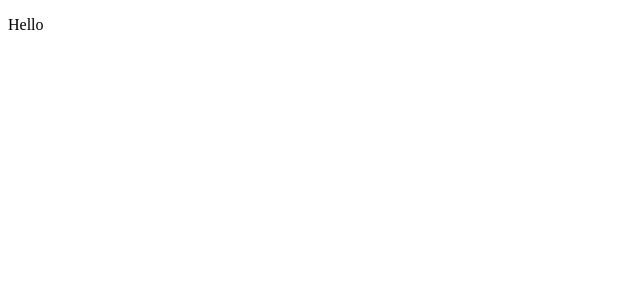
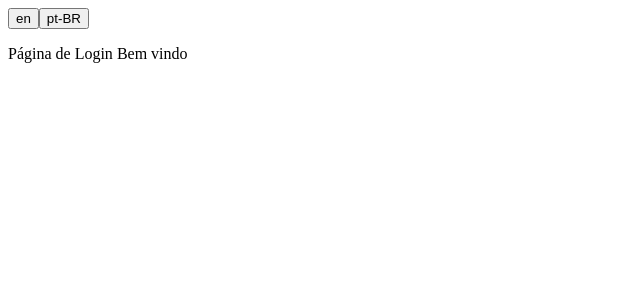
Before and after one commit to marinhomich/Template, a React (Vite) app: page / in a window 1280 px wide. Shown: the top 300 px of the page, without its empty margins (0-640 px from the left). Built offline with nearby package versions, Linux system fonts and the light colour scheme.

Commit message:
feat: added i18n

```diff
--- a/index.html
+++ b/index.html
@@ -8,6 +8,6 @@
   </head>
   <body>
     <div id="root"></div>
-    <script type="module" src="/src/main.tsx"></script>
+    <script type="module" src="/src/index.tsx"></script>
   </body>
 </html>
--- a/package.json
+++ b/package.json
@@ -17,9 +17,15 @@
   },
   "dependencies": {
     "axios": "^1.4.0",
+    "i18next": "^23.3.0",
+    "i18next-browser-languagedetector": "^7.1.0",
+    "i18next-http-backend": "^2.2.1",
+    "kbar": "0.1.0-beta.41",
     "react": "^18.2.0",
     "react-dom": "^18.2.0",
     "react-helmet-async": "^1.3.0",
+    "react-hook-form": "^7.45.2",
+    "react-i18next": "^13.0.2",
     "react-router-dom": "^6.14.2",
     "react-toastify": "^9.1.3",
     "swr": "^2.2.0",
--- /dev/null
+++ b/public/locales/pt-BR/translation.json
@@ -0,0 +1,7 @@
+{
+  "title": "Bem vindo",
+  "description": {
+    "part1": "Parte 01",
+    "part2": "Parte 01"
+  }
+}
--- /dev/null
+++ b/src/components/Header.tsx
@@ -0,0 +1,13 @@
+import i18n from "i18next";
+
+export default function Header() {
+  function mudarIdioma(language: string) {
+    i18n.changeLanguage(language);
+  }
+  return (
+    <>
+      <button onClick={() => mudarIdioma("en")}>en</button>
+      <button onClick={() => mudarIdioma("pt-BR")}>pt-BR</button>
+    </>
+  );
+}
--- /dev/null
+++ b/src/hooks/useTranslate.tsx
@@ -0,0 +1,11 @@
+import { useTranslation } from "react-i18next";
+
+export function useTranslate() {
+  const { t } = useTranslation();
+
+  function translate(key: string) {
+    return t(key);
+  }
+
+  return translate;
+}
--- /dev/null
+++ b/src/i18n.ts
@@ -0,0 +1,15 @@
+import i18n from "i18next";
+import LanguageDetector from "i18next-browser-languagedetector";
+import Backend from "i18next-http-backend";
+import { initReactI18next } from "react-i18next";
+
+i18n
+  .use(Backend)
+  .use(LanguageDetector)
+  .use(initReactI18next)
+  .init({
+    supportedLngs: ["en", "pt-BR"],
+    fallbackLng: ["pt-BR"],
+  });
+
+export default i18n;
--- a/src/main.tsx
+++ b/src/index.tsx
@@ -1,11 +1,16 @@
+import "./i18n";
+
 import React from "react";
-import ReactDOM from "react-dom/client";
+import { createRoot } from "react-dom/client";
 import { HelmetProvider } from "react-helmet-async";
 import { RouterProvider } from "react-router-dom";
 
 import { routes } from "./routes";
 
-ReactDOM.createRoot(document.getElementById("root")!).render(
+const container = document.getElementById("root") as HTMLElement;
+const root = createRoot(container);
+
+root.render(
   <React.StrictMode>
     <HelmetProvider>
       <RouterProvider router={routes} />
--- /dev/null
+++ b/src/routes/Public/index.tsx
@@ -0,0 +1,13 @@
+import Header from "@/components/Header";
+import { useTranslate } from "@/hooks/useTranslate";
+
+export default function LoginPage() {
+  const translate = useTranslate();
+
+  return (
+    <>
+      <Header />
+      <p>Página de Login {translate("title")}</p>
+    </>
+  );
+}
--- a/src/routes/index.tsx
+++ b/src/routes/index.tsx
@@ -1,15 +1,5 @@
-import { createBrowserRouter, createRoutesFromElements, Outlet, Route } from "react-router-dom";
+import { createBrowserRouter, createRoutesFromElements, Route } from "react-router-dom";
 
-export const routes = createBrowserRouter(
-  createRoutesFromElements(
-    <Route
-      path="/"
-      element={
-        <>
-          <p>Hello</p>
-          <Outlet />
-        </>
-      }
-    />,
-  ),
-);
+import LoginPage from "./Public";
+
+export const routes = createBrowserRouter(createRoutesFromElements(<Route path="/" element={<LoginPage />} />));
```
Also changed, not shown: public/locales/en/translation.json (added, +7 -0 lines), 2 other files (tests, documents, lock files or other folders).
